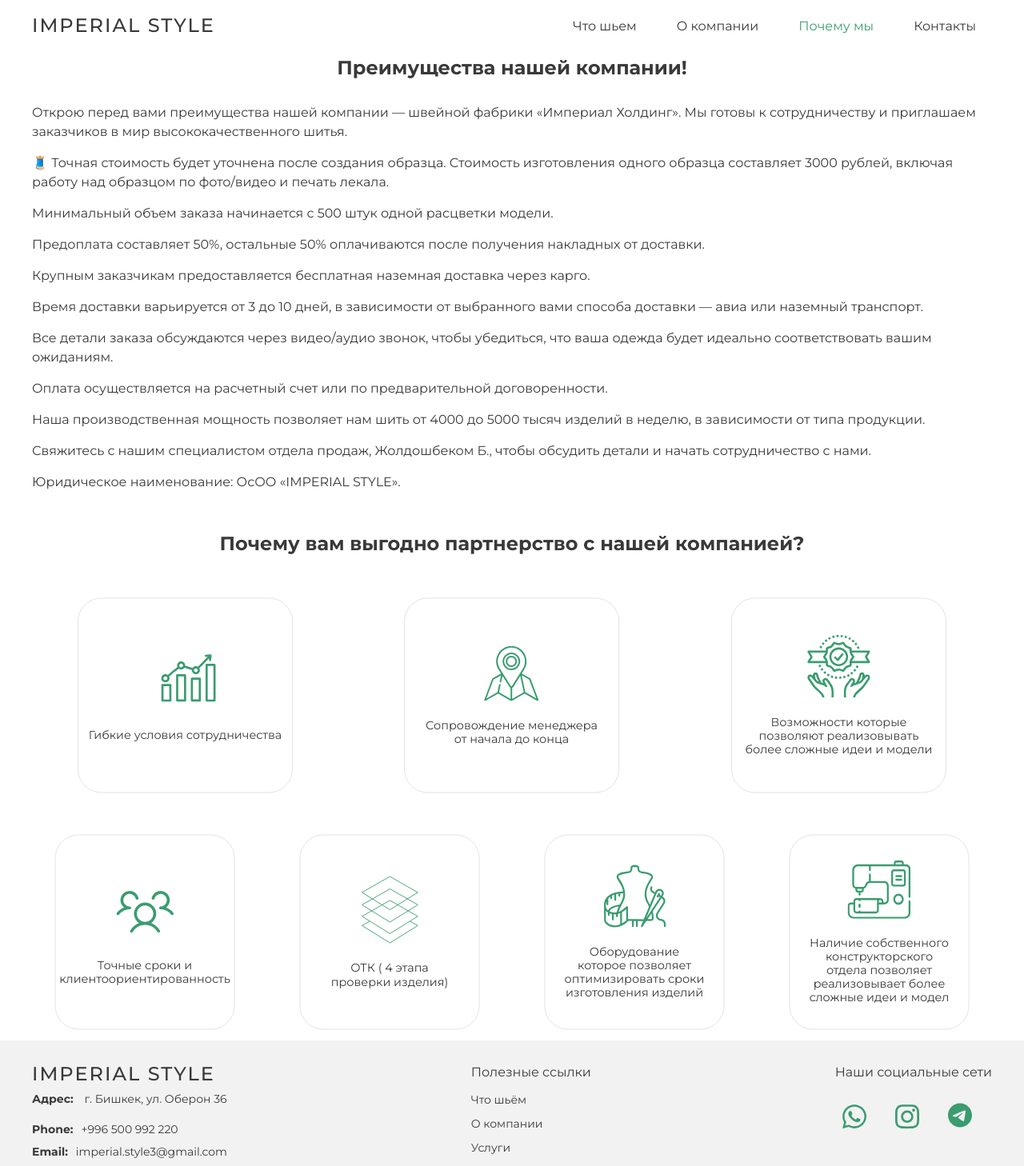
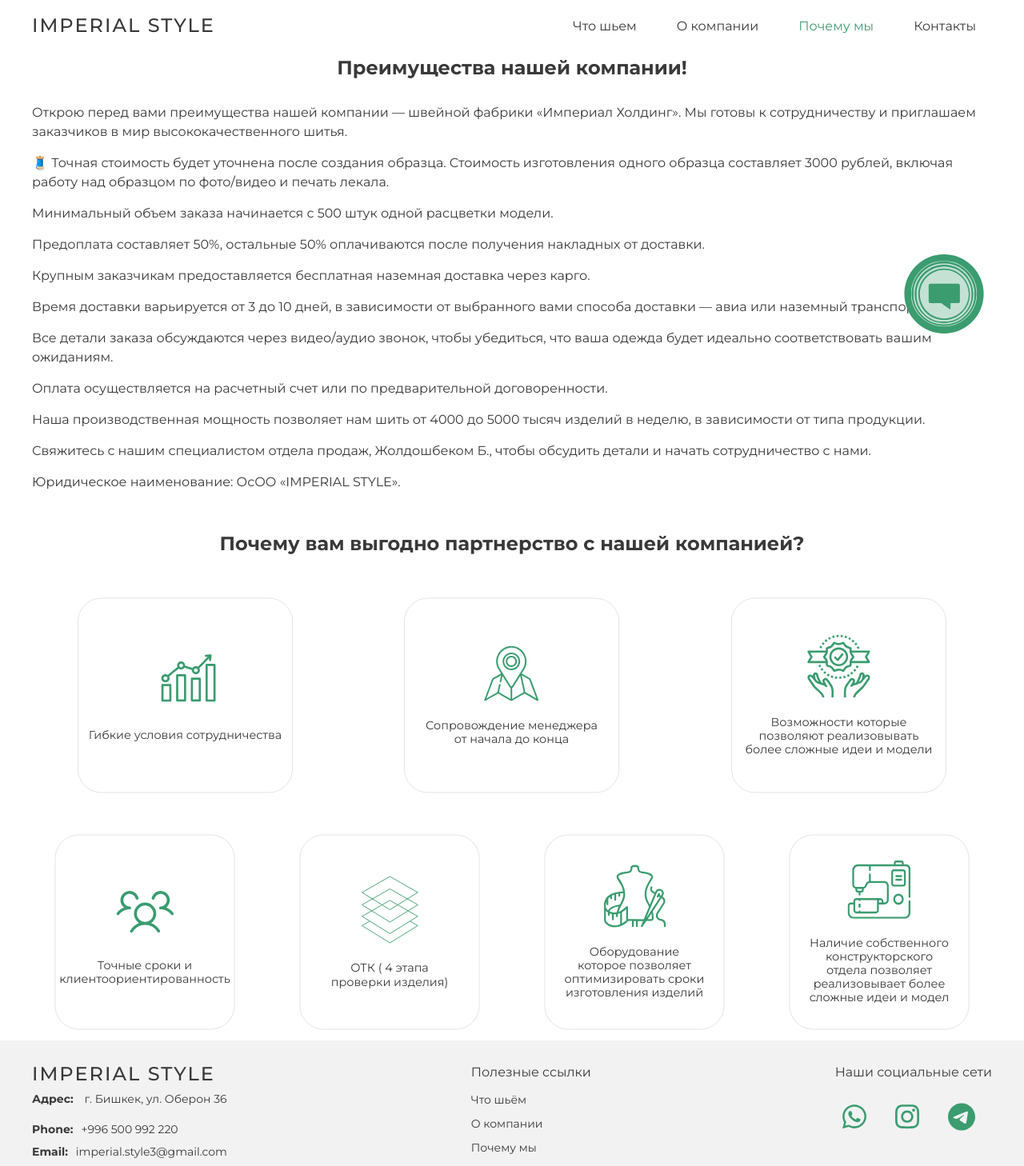
Before and after one commit to baiyastan/new-collection, a React (Create React App) app: page /why in a window 1280 px wide. Shown: the top 1458 px of the page at 80% size. Built offline with nearby package versions, Linux system fonts and the light colour scheme.

Commit message:
compponent popup is ready

```diff
--- a/src/components/footer/Footer.css
+++ b/src/components/footer/Footer.css
@@ -87,6 +87,43 @@
   font-size: 30px;
 }
 
+.network-fixed {
+  position: fixed;
+  right: 50px;
+  bottom: 250px;
+  transition: transform 0.3s ease;
+}
+
+.fixed-base {
+  width: 100px;
+}
+
+.fixed-base img {
+  width: 100%;
+}
+
+.fixed-content {
+  top: -150px;
+  transform: translateY(-100%);
+  opacity: 0;
+  transition: transform 0.5s ease-in, opacity 0.5s ease-in;
+}
+
+.fixed-content.active {
+  top: -150px;
+  transform: translateY(0%);
+  opacity: 1;
+}
+
+.fixed-icons {
+  display: flex;
+  flex-direction: column;
+  width: 100px;
+  gap: 30px;
+  align-items: center;
+  transition: opacity 10s ease;
+}
+
 @media (max-width: 1024px) {
   .footer {
     max-width: 960px;
--- a/src/components/footer/Footer.jsx
+++ b/src/components/footer/Footer.jsx
@@ -1,14 +1,13 @@
 import React, { useState } from "react";
+import { Link } from "react-router-dom";
 
-import { Link } from "react-router-dom";
-import { FaYoutube } from "react-icons/fa";
-import { FaInstagram } from "react-icons/fa";
-import { FaTelegramPlane } from "react-icons/fa";
+import contactMess from "../../assets/svg/contact_btn.svg";
 
 import "./Footer.css";
 
 function Footer() {
   const [isActive, setIsActive] = useState(false);
+  const [popup, setPopup] = useState(false);
 
   const handleClick = () => {
     setIsActive(true);
@@ -18,6 +17,7 @@ function Footer() {
     });
   };
   return (
+    <>
       <footer className="footer">
         <div className="container">
           <div className="footer-logo">
@@ -43,16 +43,13 @@ function Footer() {
               <Link onClick={handleClick} to="/">
                 Что шьём
               </Link>
-            <Link onClick={handleClick} to="/о компании">
+              <Link onClick={handleClick} to="/about">
                 О компании
               </Link>
-            <Link onClick={handleClick} to="/услуги">
-              Услуги
-            </Link>
-            <Link onClick={handleClick} to="/почему мы">
+              <Link onClick={handleClick} to="/why">
                 Почему мы
               </Link>
-            <Link onClick={handleClick} to="/контакты">
+              <Link onClick={handleClick} to="/contact">
                 Контакты
               </Link>
             </div>
@@ -76,7 +73,11 @@ function Footer() {
                   />
                 </svg>
               </a>
-            <a href="https://www.instagram.com" target="blank" className="icon">
+              <a
+                href="https://www.instagram.com"
+                target="blank"
+                className="icon"
+              >
                 <svg
                   width="30"
                   xmlns="http://www.w3.org/2000/svg"
@@ -90,7 +91,7 @@ function Footer() {
               </a>
               <a href="https://telegram.org" target="blank" className="icon">
                 <svg
-                width="30"
+                  width="34"
                   xmlns="http://www.w3.org/2000/svg"
                   viewBox="0 0 496 512"
                 >
@@ -104,6 +105,48 @@ function Footer() {
           </div>
         </div>
       </footer>
+      <div className="network-fixed">
+        <div className="container">
+          <div className="fixed">
+            <div onClick={() => setPopup(!popup)} className="fixed-base">
+              <img src={contactMess} alt="message svg" />
+            </div>
+            <div className={`fixed-content ${popup ? "active" : ""}`}>
+              <div className="fixed-icons">
+                <a
+                  href="https://wa.me/+996500992220"
+                  target="blank"
+                  className="icon"
+                >
+                  <svg
+                    width="40"
+                    xmlns="http://www.w3.org/2000/svg"
+                    viewBox="0 0 448 512"
+                  >
+                    <path
+                      d="M380.9 97.1C339 55.1 283.2 32 223.9 32c-122.4 0-222 99.6-222 222 0 39.1 10.2 77.3 29.6 111L0 480l117.7-30.9c32.4 17.7 68.9 27 106.1 27h.1c122.3 0 224.1-99.6 224.1-222 0-59.3-25.2-115-67.1-157zm-157 341.6c-33.2 0-65.7-8.9-94-25.7l-6.7-4-69.8 18.3L72 359.2l-4.4-7c-18.5-29.4-28.2-63.3-28.2-98.2 0-101.7 82.8-184.5 184.6-184.5 49.3 0 95.6 19.2 130.4 54.1 34.8 34.9 56.2 81.2 56.1 130.5 0 101.8-84.9 184.6-186.6 184.6zm101.2-138.2c-5.5-2.8-32.8-16.2-37.9-18-5.1-1.9-8.8-2.8-12.5 2.8-3.7 5.6-14.3 18-17.6 21.8-3.2 3.7-6.5 4.2-12 1.4-32.6-16.3-54-29.1-75.5-66-5.7-9.8 5.7-9.1 16.3-30.3 1.8-3.7 .9-6.9-.5-9.7-1.4-2.8-12.5-30.1-17.1-41.2-4.5-10.8-9.1-9.3-12.5-9.5-3.2-.2-6.9-.2-10.6-.2-3.7 0-9.7 1.4-14.8 6.9-5.1 5.6-19.4 19-19.4 46.3 0 27.3 19.9 53.7 22.6 57.4 2.8 3.7 39.1 59.7 94.8 83.8 35.2 15.2 49 16.5 66.6 13.9 10.7-1.6 32.8-13.4 37.4-26.4 4.6-13 4.6-24.1 3.2-26.4-1.3-2.5-5-3.9-10.5-6.6z"
+                      fill="#3a9c6f"
+                    />
+                  </svg>
+                </a>
+                <a href="https://telegram.org" target="blank" className="icon">
+                  <svg
+                    width="44"
+                    xmlns="http://www.w3.org/2000/svg"
+                    viewBox="0 0 496 512"
+                  >
+                    <path
+                      d="M248 8C111 8 0 119 0 256S111 504 248 504 496 393 496 256 385 8 248 8zM363 176.7c-3.7 39.2-19.9 134.4-28.1 178.3-3.5 18.6-10.3 24.8-16.9 25.4-14.4 1.3-25.3-9.5-39.3-18.7-21.8-14.3-34.2-23.2-55.3-37.2-24.5-16.1-8.6-25 5.3-39.5 3.7-3.8 67.1-61.5 68.3-66.7 .2-.7 .3-3.1-1.2-4.4s-3.6-.8-5.1-.5q-3.3 .7-104.6 69.1-14.8 10.2-26.9 9.9c-8.9-.2-25.9-5-38.6-9.1-15.5-5-27.9-7.7-26.8-16.3q.8-6.7 18.5-13.7 108.4-47.2 144.6-62.3c68.9-28.6 83.2-33.6 92.5-33.8 2.1 0 6.6 .5 9.6 2.9a10.5 10.5 0 0 1 3.5 6.7A43.8 43.8 0 0 1 363 176.7z"
+                      fill="#3a9c6f"
+                    />
+                  </svg>
+                </a>
+              </div>
+            </div>
+          </div>
+        </div>
+      </div>
+    </>
   );
 }
 
--- a/src/components/home/Home.jsx
+++ b/src/components/home/Home.jsx
@@ -13,7 +13,7 @@ function Home() {
       <Partner />
       <Order />
       <Schema />
-      {/* <Product /> */}
+      <Product />
     </div>
   );
 }
```
Also changed, not shown: src/assets/svg/contact_btn.svg (added). Lines whose indentation alone changed are shown as unchanged.
